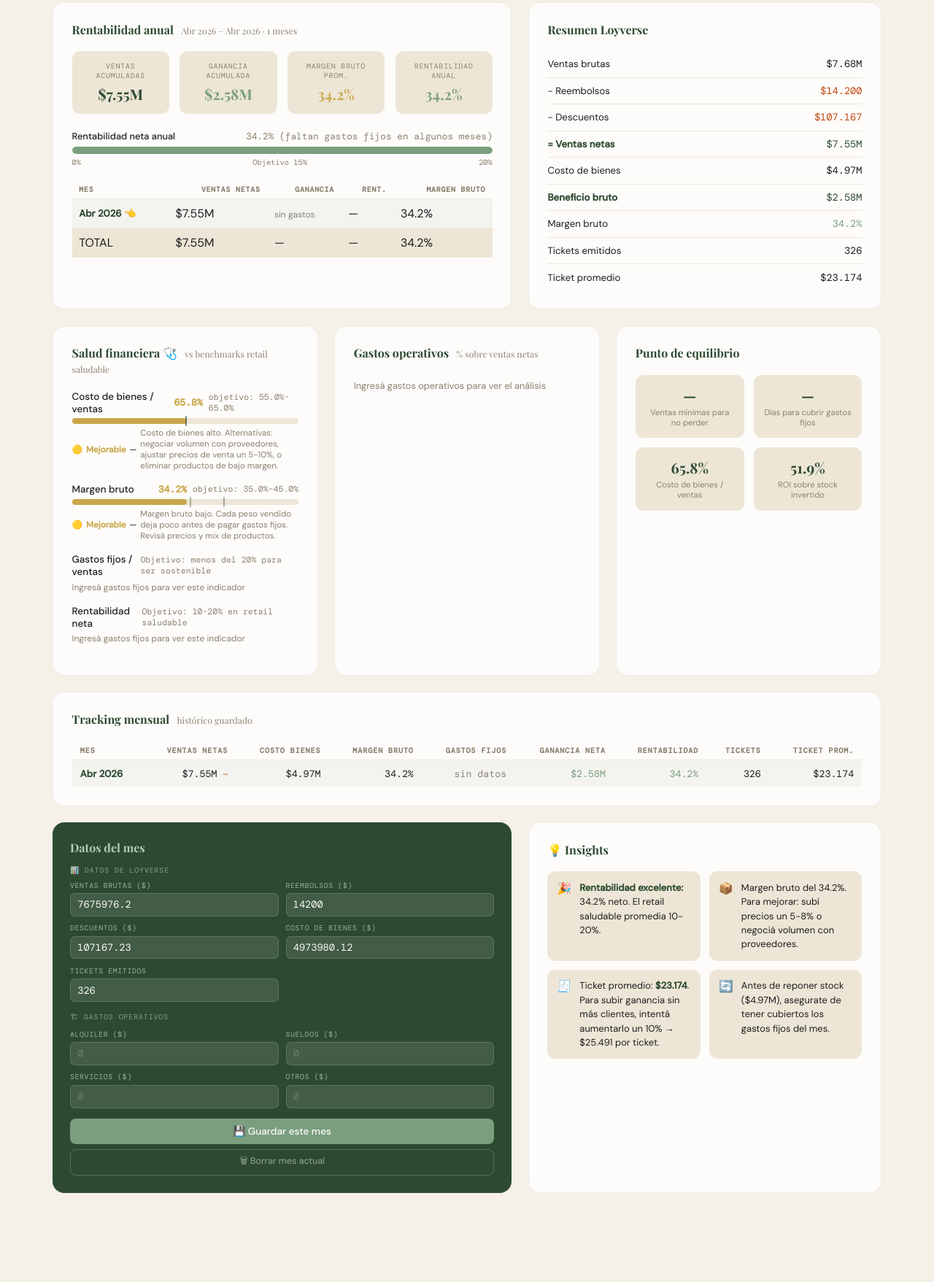
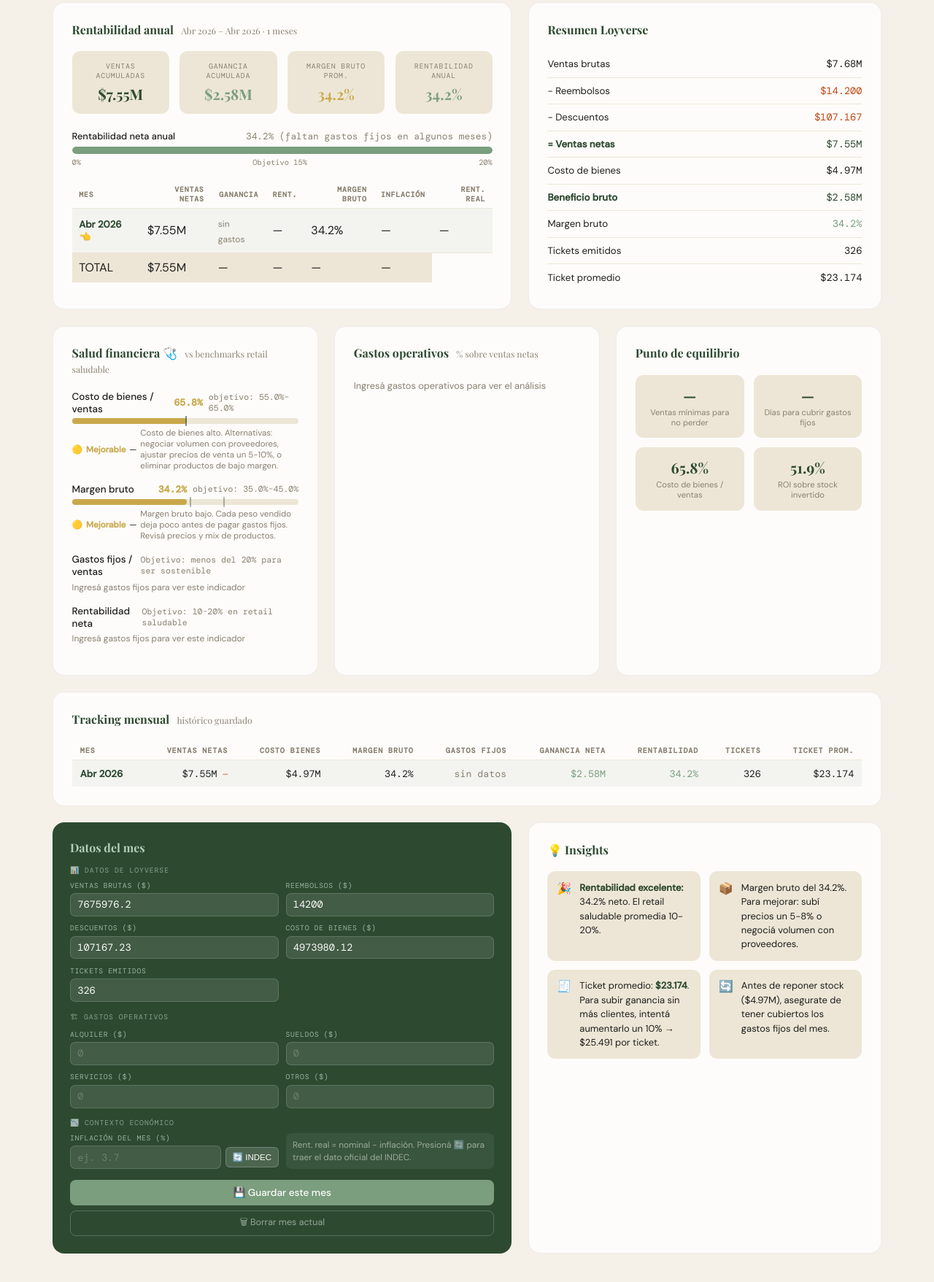
Before and after one commit to camarasdupen-beep/Dashboard, a plain HTML site: page index.html in a window 1280 px wide. Shown: the part 241-1998 px from the top of the page at 73% size. Before the commit the page ends 1940 px from the top, so only its background shows below. Drawn offline with nearby package versions, Linux system fonts and the light colour scheme; a web font is replaced by a local one.

Commit message:
Add files via upload

```diff
--- a/index.html
+++ b/index.html
@@ -213,6 +213,8 @@
               <th style="font-family:'DM Mono',monospace;font-size:.62rem;letter-spacing:.08em;text-transform:uppercase;color:var(--muted);padding:.35rem .6rem;text-align:right;border-bottom:1px solid var(--parch)">Ganancia</th>
               <th style="font-family:'DM Mono',monospace;font-size:.62rem;letter-spacing:.08em;text-transform:uppercase;color:var(--muted);padding:.35rem .6rem;text-align:right;border-bottom:1px solid var(--parch)">Rent.</th>
               <th style="font-family:'DM Mono',monospace;font-size:.62rem;letter-spacing:.08em;text-transform:uppercase;color:var(--muted);padding:.35rem .6rem;text-align:right;border-bottom:1px solid var(--parch)">Margen bruto</th>
+              <th style="font-family:'DM Mono',monospace;font-size:.62rem;letter-spacing:.08em;text-transform:uppercase;color:var(--muted);padding:.35rem .6rem;text-align:right;border-bottom:1px solid var(--parch)">Inflación</th>
+              <th style="font-family:'DM Mono',monospace;font-size:.62rem;letter-spacing:.08em;text-transform:uppercase;color:var(--muted);padding:.35rem .6rem;text-align:right;border-bottom:1px solid var(--parch)">Rent. real</th>
             </tr>
           </thead>
           <tbody id="anual-body"></tbody>
@@ -298,6 +300,20 @@
         <div class="ig"><label>Sueldos ($)</label><input type="number" id="i-su" placeholder="0" oninput="recalc()"></div>
         <div class="ig"><label>Servicios ($)</label><input type="number" id="i-se" placeholder="0" oninput="recalc()"></div>
         <div class="ig"><label>Otros ($)</label><input type="number" id="i-ot" placeholder="0" oninput="recalc()"></div>
+      </div>
+
+      <div class="sec-label">📉 Contexto económico</div>
+      <div class="ig2">
+        <div class="ig">
+          <label>Inflación del mes (%) <span id="inf-status" style="font-size:.6rem;opacity:.6"></span></label>
+          <div style="display:flex;gap:.4rem;align-items:center">
+            <input type="number" id="i-inf" placeholder="ej. 3.7" step="0.1" min="0" oninput="recalc()" style="flex:1">
+            <button onclick="fetchInflacion()" id="inf-btn" style="background:rgba(255,255,255,.15);border:1px solid rgba(255,255,255,.2);border-radius:6px;color:var(--white);font-size:.72rem;padding:.38rem .55rem;cursor:pointer;white-space:nowrap;transition:background .2s" title="Traer dato oficial INDEC">🔄 INDEC</button>
+          </div>
+        </div>
+        <div style="display:flex;align-items:center;padding:.5rem .6rem;background:rgba(255,255,255,.06);border-radius:7px;font-size:.74rem;color:rgba(255,255,255,.5);line-height:1.4">
+          Rent. real = nominal − inflación. Presioná 🔄 para traer el dato oficial del INDEC.
+        </div>
       </div>
 
       <button class="save-btn" onclick="saveCurrentMonth()">💾 Guardar este mes</button>
@@ -412,13 +428,13 @@ function loadIntoForm(year,month){
   const d=loadMonth(year,month)||{};
   $('i-vb').value=d.vb||''; $('i-re').value=d.re||''; $('i-de').value=d.de||'';
   $('i-cb').value=d.cb||''; $('i-tk').value=d.tk||'';
-  $('i-al').value=d.al||''; $('i-su').value=d.su||''; $('i-se').value=d.se||''; $('i-ot').value=d.ot||'';
+  $('i-al').value=d.al||''; $('i-su').value=d.su||''; $('i-se').value=d.se||''; $('i-ot').value=d.ot||''; $('i-inf').value=d.inf||'';
 }
 
 function saveCurrentMonth(){
   const data={
     vb:fv('i-vb'),re:fv('i-re'),de:fv('i-de'),cb:fv('i-cb'),tk:fv('i-tk'),
-    al:fv('i-al'),su:fv('i-su'),se:fv('i-se'),ot:fv('i-ot'),
+    al:fv('i-al'),su:fv('i-su'),se:fv('i-se'),ot:fv('i-ot'),inf:fv('i-inf'),
   };
   saveMonth(selectedYear,selectedMonth,data);
   const badge=$('saved-badge');
@@ -457,9 +473,10 @@ function drawAnual(){
     const vn=(d.vb||0)-(d.re||0)-(d.de||0);
     const cb=d.cb||0,gf=(d.al||0)+(d.su||0)+(d.se||0)+(d.ot||0);
     const neto=vn-cb-gf,mb=vn?(vn-cb)/vn:0,rent=vn?neto/vn:0;
+    const inf=d.inf||0, rentReal=inf?(rent-(inf/100)):null;
     totVn+=vn; totCb+=cb; totGf+=gf; totNeto+=neto; totTk+=(d.tk||0);
     if(gf>0) mesesConGf++;
-    return {year:s.year,month:s.month,vn,cb,gf,neto,mb,rent};
+    return {year:s.year,month:s.month,vn,cb,gf,neto,mb,rent,inf,rentReal};
   });
 
   const totMb=totVn?(totVn-totCb)/totVn:0;
@@ -511,6 +528,8 @@ function drawAnual(){
       <td style="${tdStyle};color:${r.neto>=0?'var(--sage)':'var(--rust)'}">${r.gf>0?fmt(r.neto):'<span style="color:var(--muted);font-size:.75rem">sin gastos</span>'}</td>
       <td style="${tdStyle};color:${r.rent>=.1?'var(--sage)':r.rent>0?'var(--gold)':'var(--rust)'}">${r.gf>0?fp(r.rent):'—'}</td>
       <td style="${tdStyle};color:${r.mb>=.35?'var(--sage)':'var(--gold)'}">${fp(r.mb)}</td>
+      <td style="${tdStyle};color:var(--muted)">${r.inf?fp(r.inf/100):'—'}</td>
+      <td style="${tdStyle};color:${r.rentReal===null?'var(--muted)':r.rentReal>0?'var(--sage)':'var(--rust)'}">${r.rentReal!==null?fp(r.rentReal):'—'}</td>
     `;
     bodyEl.appendChild(tr);
   });
@@ -524,7 +543,8 @@ function drawAnual(){
     <td style="${tdSt}">${fmt(totVn)}</td>
     <td style="${tdSt};color:${totNeto>=0?'var(--sage)':'var(--rust)'}">${mesesConGf>0?fmt(totNeto):'—'}</td>
     <td style="${tdSt};color:${totRent>=.1?'var(--sage)':totRent>0?'var(--gold)':'var(--rust)'}">${mesesConGf>0?fp(totRent):'—'}</td>
-    <td style="${tdSt};color:${totMb>=.35?'var(--sage)':'var(--gold)'}">${fp(totMb)}</td>
+    <td style="${tdSt};color:var(--muted)">—</td>
+    <td style="${tdSt};color:var(--muted)">—</td>
   `;
   bodyEl.appendChild(trTot);
 }
@@ -748,13 +768,18 @@ function drawMonthlyBars(curVn,curCb,curGf){
 }
 
 // ── INSIGHTS ──────────────────────────────────────────────────────────────────
-function drawInsights(vn,cb,benBruto,neto,mb,rent,be,gf,tk,re,de){
+function drawInsights(vn,cb,benBruto,neto,mb,rent,be,gf,tk,re,de,inf,rentReal){
   const box=$('insights'); box.innerHTML='';
   if(!vn){
     box.innerHTML='<div class="insight-item" style="grid-column:1/-1"><div class="insight-icon">🌱</div><div class="insight-text">Cargá los datos del mes para ver los insights</div></div>';
     return;
   }
   const tips=[];
+  // inflación
+  if(inf&&rentReal!==null){
+    if(rentReal>0) tips.push({i:'📉',t:`Inflación del mes: <strong>${fp(inf/100)}</strong>. Rentabilidad real: <strong>${fp(rentReal)}</strong> (nominal ${fp(rent)} − inflación ${fp(inf/100)}). Tu ganancia <strong>sí le ganó a la inflación</strong>.`});
+    else tips.push({i:'🔥',t:`Inflación del mes: <strong>${fp(inf/100)}</strong>. Rentabilidad real: <strong>${fp(rentReal)}</strong>. Tu ganancia nominal (${fp(rent)}) <strong>no le ganó a la inflación</strong>. En términos reales perdiste poder adquisitivo.`});
+  }
   if(rent>.15)      tips.push({i:'🎉',t:`<strong>Rentabilidad excelente:</strong> ${fp(rent)} neto. El retail saludable promedia 10-20%.`});
   else if(rent>.07) tips.push({i:'✅',t:`Rentabilidad del ${fp(rent)}. Estás en zona sana. Meta: superar el 15%.`});
   else if(rent>0)   tips.push({i:'⚠️',t:`Rentabilidad baja: ${fp(rent)}. Cualquier imprevisto puede generar pérdida.`});
@@ -790,27 +815,71 @@ function drawInsights(vn,cb,benBruto,neto,mb,rent,be,gf,tk,re,de){
   });
 }
 
+// ── FETCH INFLACIÓN INDEC ─────────────────────────────────────────────────────
+async function fetchInflacion(){
+  const btn=$('inf-btn'), status=$('inf-status');
+  btn.textContent='⏳'; btn.disabled=true;
+  status.textContent='buscando...';
+  try {
+    // Serie INDEC: variación mensual IPC GBA Nivel General
+    // Traemos los últimos 3 meses para encontrar el del mes seleccionado
+    const url='https://apis.datos.gob.ar/series/api/series/?ids=101.1_I2NG_2016_M_19&limit=6&sort=desc&format=json';
+    const res=await fetch(url);
+    if(!res.ok) throw new Error('HTTP '+res.status);
+    const json=await res.json();
+    const data=json.data; // [[fecha, valor], ...]
+    if(!data||!data.length) throw new Error('sin datos');
+
+    // Buscar el mes seleccionado (selectedYear, selectedMonth 0-based)
+    // Las fechas vienen como "YYYY-MM-01"
+    const targetMonth=String(selectedMonth+1).padStart(2,'0');
+    const targetPrefix=`${selectedYear}-${targetMonth}`;
+    let found=data.find(d=>d[0].startsWith(targetPrefix));
+
+    // Si no encontramos ese mes exacto, tomamos el más reciente disponible
+    if(!found) found=data[0];
+
+    if(!found||found[1]===null) throw new Error('mes no disponible');
+
+    const val=parseFloat((found[1]*100).toFixed(2));
+    $('i-inf').value=val;
+    const [year,mon]=found[0].split('-');
+    status.textContent=`✓ INDEC ${MONTHS[parseInt(mon)-1]} ${year}`;
+    status.style.color='var(--sage-lt)';
+    recalc();
+  } catch(e) {
+    status.textContent='⚠ no disponible — ingresalo manual';
+    status.style.color='rgba(255,180,100,.8)';
+    console.warn('fetchInflacion error:',e);
+  } finally {
+    btn.textContent='🔄 INDEC'; btn.disabled=false;
+  }
+}
+
 // ── RECALC ────────────────────────────────────────────────────────────────────
 function recalc(){
   const vb=fv('i-vb'),re=fv('i-re'),de=fv('i-de'),cb=fv('i-cb'),tk=fv('i-tk');
   const vn=vb-re-de;
-  const al=fv('i-al'),su=fv('i-su'),se=fv('i-se'),ot=fv('i-ot');
+  const al=fv('i-al'),su=fv('i-su'),se=fv('i-se'),ot=fv('i-ot'),inf=fv('i-inf');
   const gf=al+su+se+ot;
   const benBruto=vn-cb, neto=benBruto-gf;
   const mb=vn?benBruto/vn:0, rent=vn?neto/vn:0;
+  const rentReal=inf?rent-(inf/100):null;
 
   $('m-vn').textContent  = vn  ? fmt(vn)  : '—';
   $('m-cb').textContent  = cb  ? fmt(cb)  : '—';
   $('m-gf').textContent  = gf  ? fmt(gf)  : '—';
   $('m-neta').textContent= vn  ? fmt(neto): '—';
   $('m-rent').textContent= vn  ? fp(rent) : '—';
+  $('d-ticket').textContent = vn&&inf ? `Real: ${fp(rentReal)} (−${fp(inf/100)} inflación)` : vn?(gf?`incl. gastos fijos`:`sin gastos fijos aún`):'—';
+  $('d-ticket').className = vn&&inf ? (rentReal>0?'metric-delta up':'metric-delta down') : 'metric-delta neutral';
 
   $('d-vn').textContent  = vn&&tk?`${Math.round(tk)} tickets · prom. ${fmt(vn/tk)}`:'—';
   $('d-mb').textContent  = vn?`Margen bruto: ${fp(mb)}`:'Margen bruto: —';
   $('d-gf').textContent  = vn&&gf?`${fp(gf/vn)} sobre ventas`:gf?fmt(gf):'% sobre ventas: —';
   $('d-neta').textContent= vn?(neto>=0?'▲ Negocio rentable':'▼ Pérdida este mes'):'—';
   $('d-neta').className  = 'metric-delta '+(neto>=0?'up':'down');
-  $('d-ticket').textContent = vn?(gf?`incl. gastos fijos`:`sin gastos fijos aún`):'—';
+
 
   const be=mb>0?gf/mb:0, dias=vn>0?(be/vn)*30:0;
   $('be-valor').textContent=be?fmt(be):(gf?'(necesitás más datos)':'—');
@@ -823,7 +892,7 @@ function recalc(){
   drawBenchmarks(vn,cb,gf,neto);
   drawGastos(vn,al,su,se,ot);
   drawMonthlyBars(vn,cb,gf);
-  drawInsights(vn,cb,benBruto,neto,mb,rent,be,gf,tk,re,de);
+  drawInsights(vn,cb,benBruto,neto,mb,rent,be,gf,tk,re,de,inf,rentReal);
 }
 
 // ── INIT ──────────────────────────────────────────────────────────────────────
```
